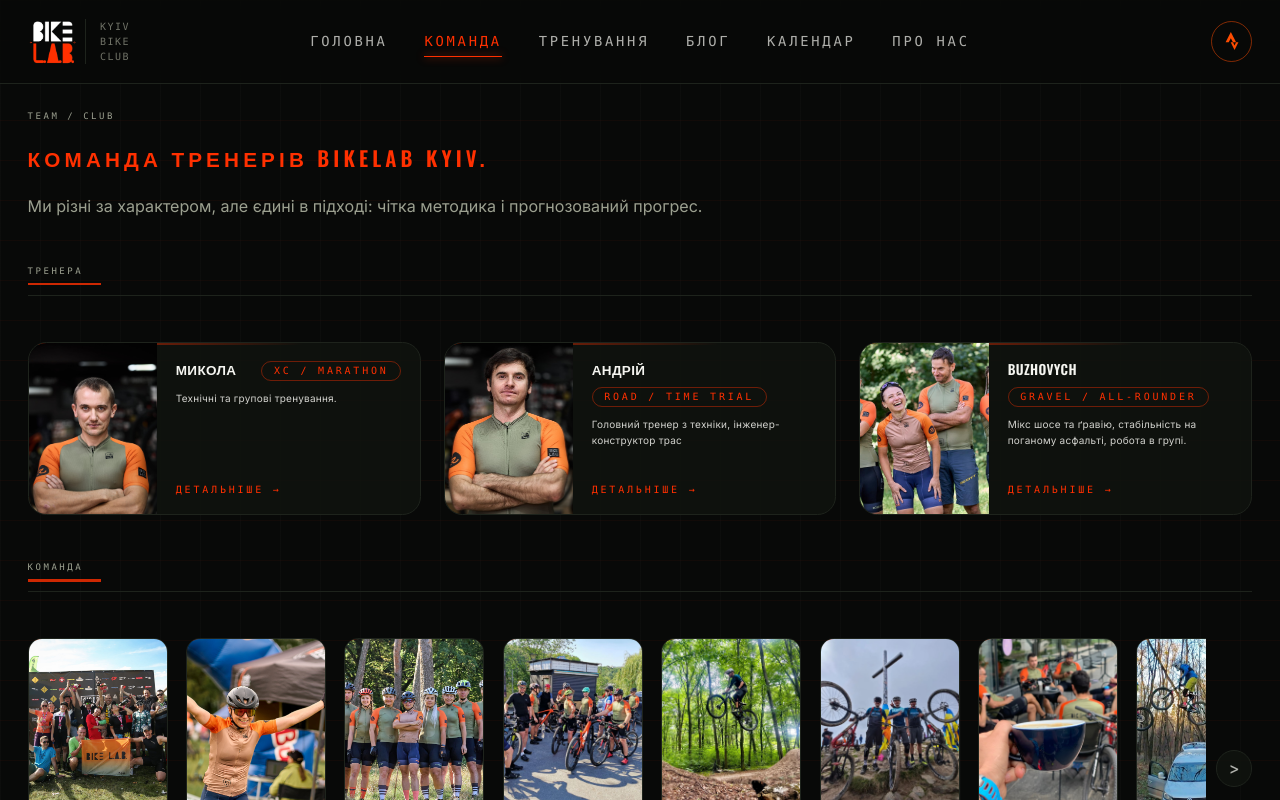
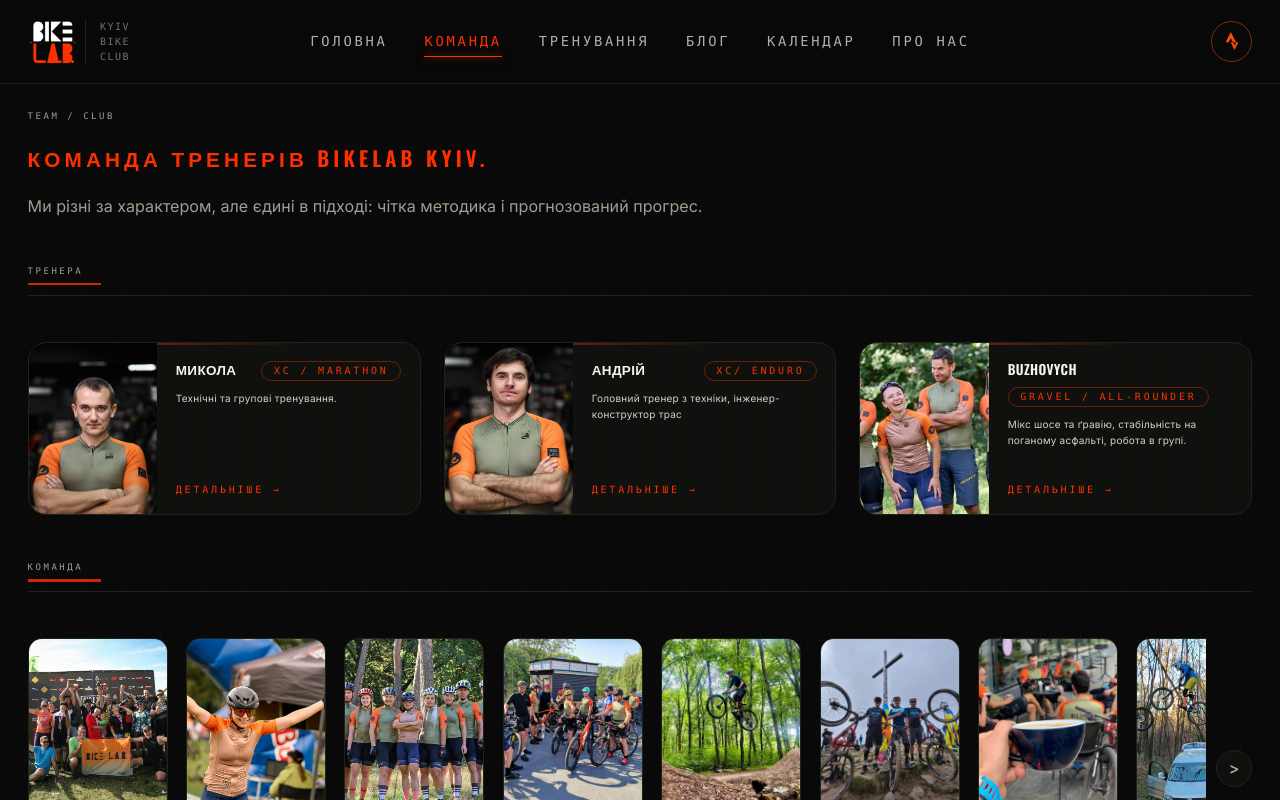
Before and after one commit to VasileAdicto/bikelab-site, a Next.js app: page /team in a window 1280 px wide. Shown: the top 800 px of the page. Built offline with nearby package versions, Linux system fonts and the light colour scheme.

Commit message:
Update Andrii Kukhar's role in the team section to reflect current focus

```diff
--- a/src/app/team/page.tsx
+++ b/src/app/team/page.tsx
@@ -12,7 +12,7 @@ const trainers = [
   },
   {
     name: "Андрій",
-    role: "Road / Time Trial",
+    role: "XC/ Enduro",
     focus: "Головний тренер з техніки, інженер-конструктор трас",
     slug: "kukhar",
     image: "/team/andrii-kukhar.png",
```
